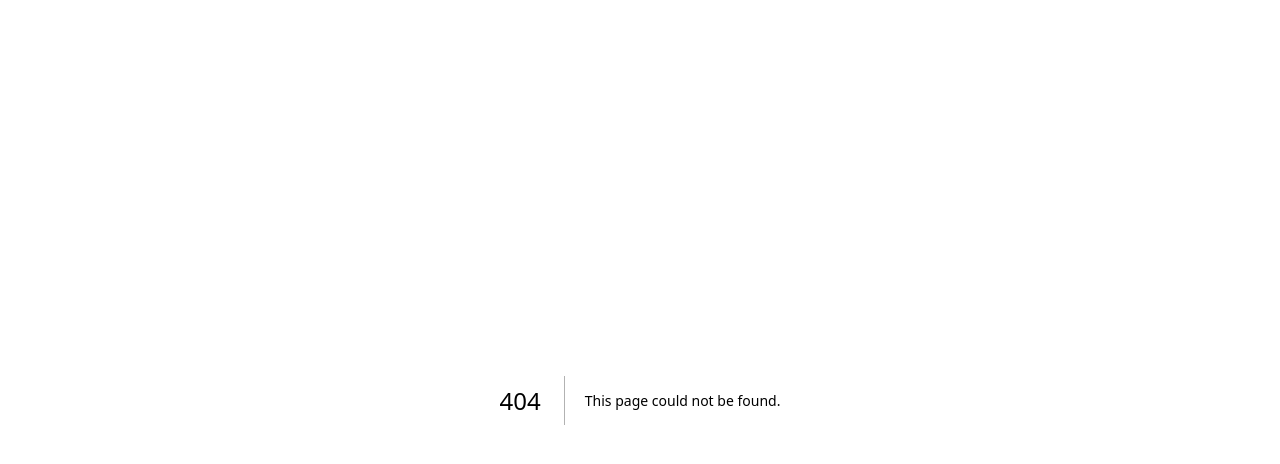
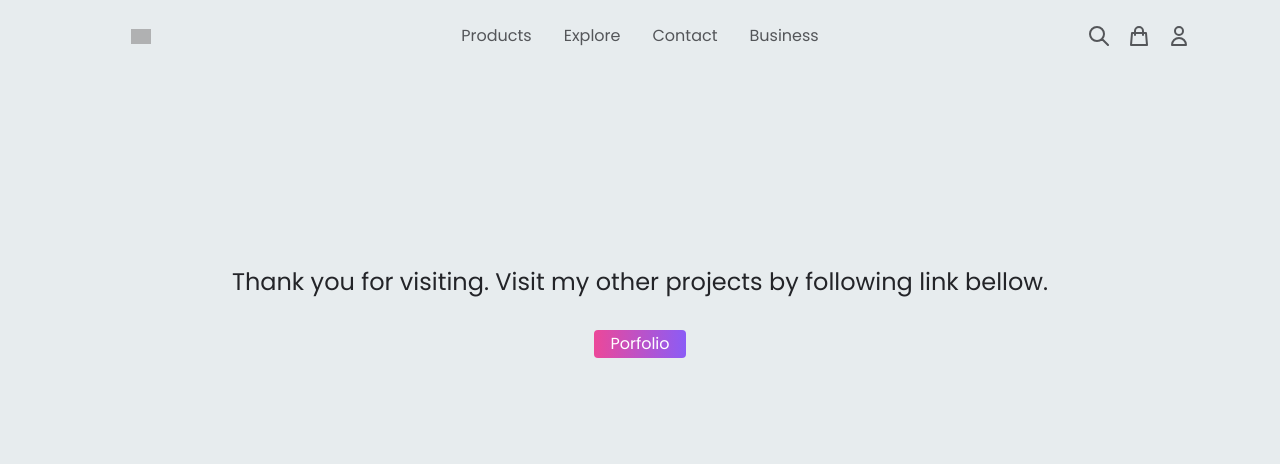
Before and after one commit to BakayAlexander/apple-reseller, a Next.js app: page /business in a window 1280 px wide. Before the commit this address had no page. Shown: the top 464 px of the page. Built offline with nearby package versions, Linux system fonts and the light colour scheme; no server answers; grey boxes are pictures that could not be loaded.

Commit message:
complete project

```diff
--- a/components/Header/Header.tsx
+++ b/components/Header/Header.tsx
@@ -36,7 +36,9 @@ const Header: React.FC = () => {
         <div className={styles.link}>
           <Link href='/contact'> Contact</Link>
         </div>
-        <a className={styles.link}>Business</a>
+        <div className={styles.link}>
+          <Link href='/business'> Business</Link>
+        </div>
       </div>
       <div className={styles.iconsContainer}>
         <SearchIcon className={styles.icon} />
--- /dev/null
+++ b/pages/business.tsx
@@ -0,0 +1,31 @@
+import Head from 'next/head';
+import React from 'react';
+import ButtonRef from '../components/Buttons/ButtonRef/ButtonRef';
+import Header from '../components/Header/Header';
+
+const Business: React.FC = () => {
+  return (
+    <>
+      <Head>
+        <title>Apple Reseller</title>
+        <link
+          rel='icon'
+          href='/favicon.ico'
+        />
+      </Head>
+      <Header />
+      <main>
+        <section className='flex h-[50vh] flex-col items-center justify-center'>
+          <h1 className='mt-20 mb-8 text-2xl'>
+            Thank you for visiting. Visit my other projects by following link bellow.
+          </h1>
+          <ButtonRef
+            title='Porfolio'
+            link='https://bakay.dev'
+          />
+        </section>
+      </main>
+    </>
+  );
+};
+export default Business;
```
